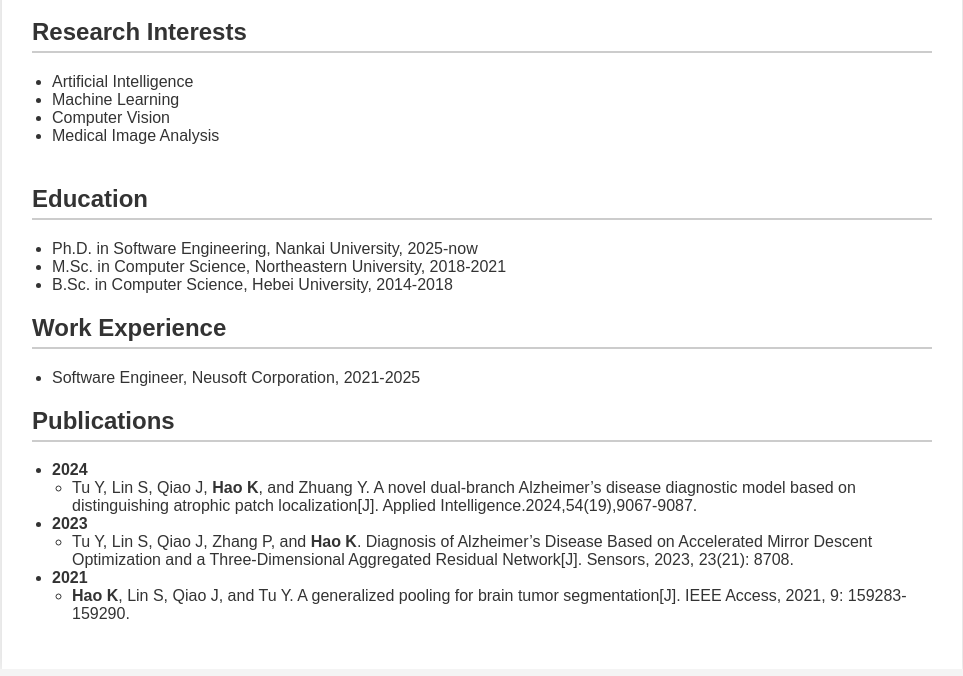
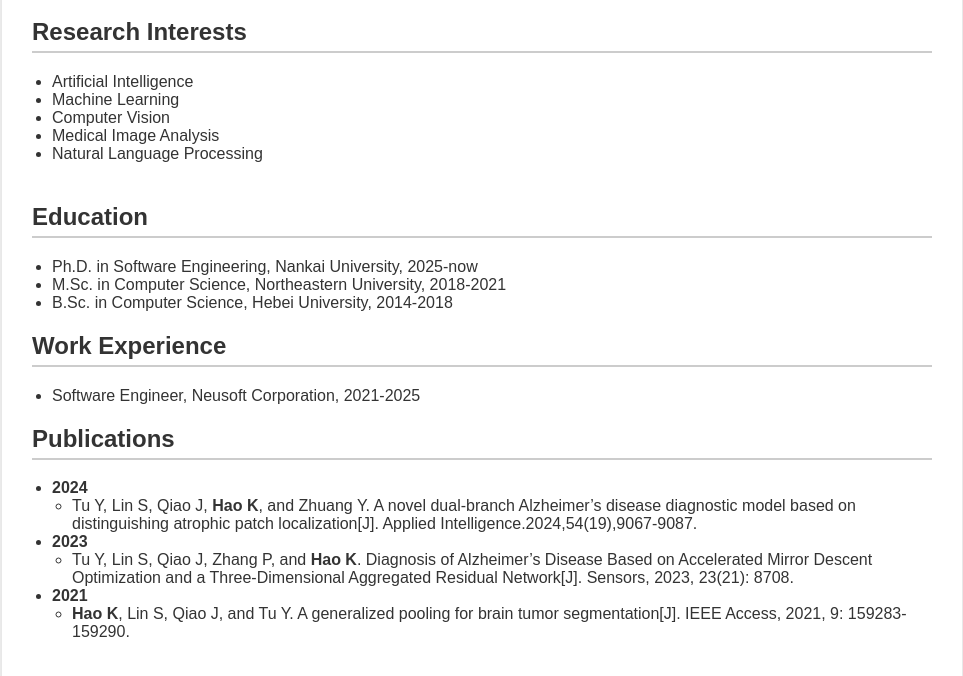
Before and after one commit to haokevin723/homepage, a plain HTML site: page index.html in a window 1280 px wide. Shown: the part 202-878 px from the top of the page, without its empty margins (158-1121 px from the left). Drawn offline with Linux system fonts and the light colour scheme.

Commit message:
add new research interest

```diff
--- a/index.html
+++ b/index.html
@@ -73,6 +73,7 @@
                 <li>Machine Learning</li>
                 <li>Computer Vision</li>
                 <li>Medical Image Analysis</li>
+                <li>Natural Language Processing</li>
             </ul>
         </div>
 
```
